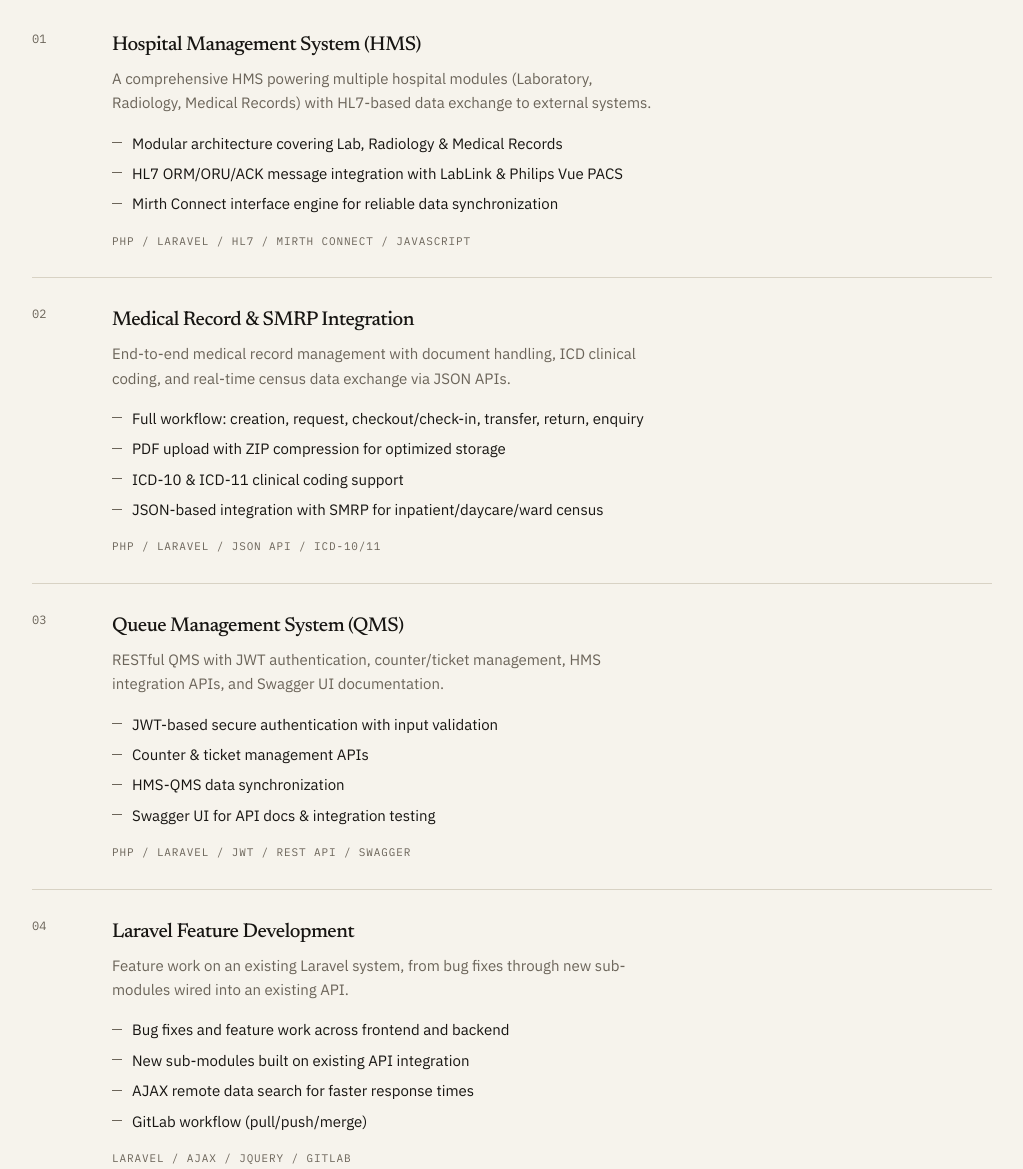
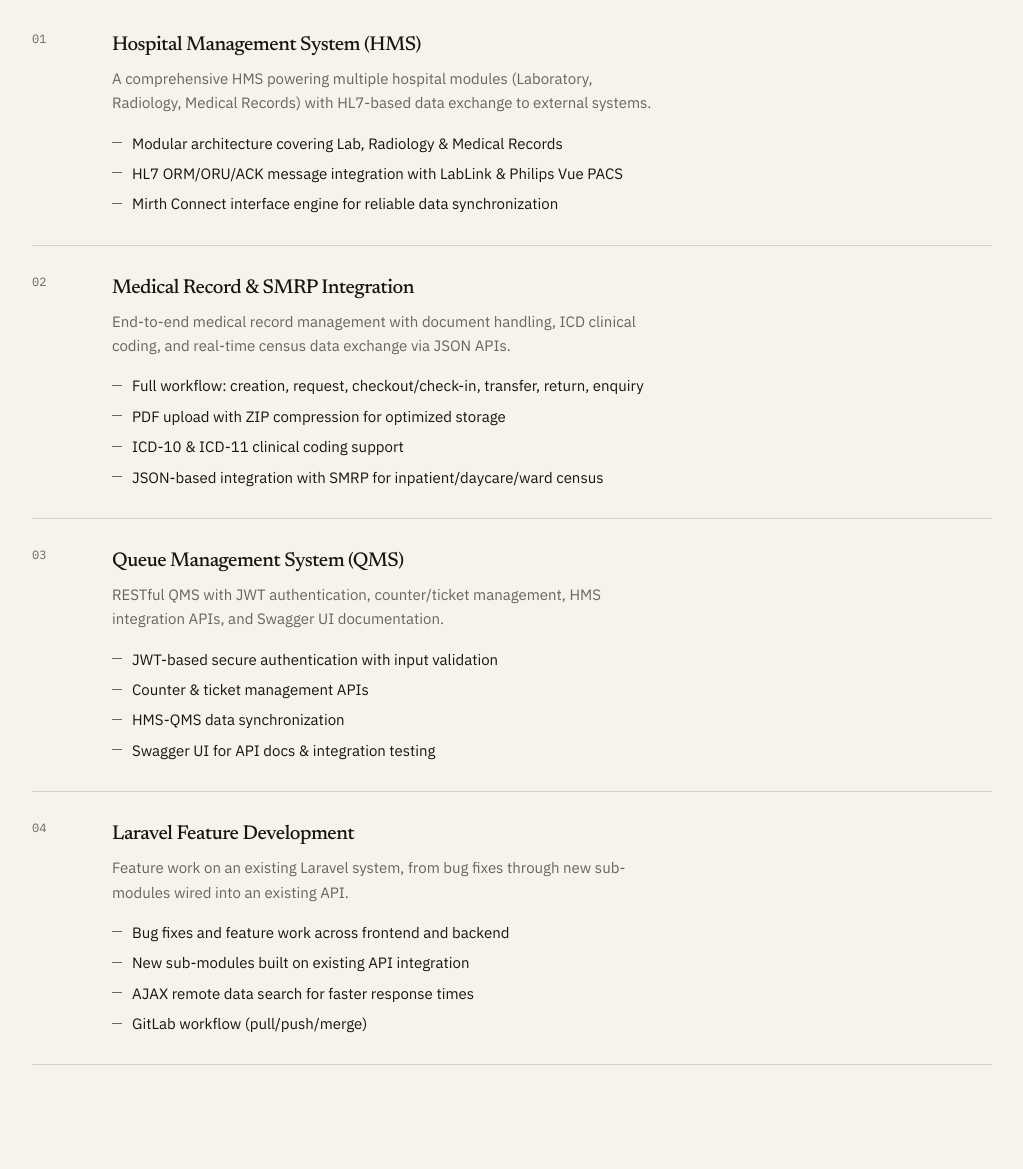
Before and after one commit to ian9598/portfolio, an Astro site: page / in a window 1280 px wide. Shown: the part 3377-4546 px from the top of the page, without its empty margins (128-1151 px from the left). Built offline with nearby package versions, Linux system fonts and the light colour scheme; Astro itself is replaced by a stand-in of ours.

Commit message:
Remove the uppercase tag line under each project

```diff
--- a/src/pages/index.astro
+++ b/src/pages/index.astro
@@ -207,10 +207,6 @@ const pad = (n: number) => String(n).padStart(2, '0');
                   </li>
                 ))}
               </ul>
-
-              <p class="mt-4 font-mono text-[11px] uppercase tracking-[0.08em] text-muted">
-                {project.tags.join(' / ')}
-              </p>
             </div>
           </article>
         ))}
```
